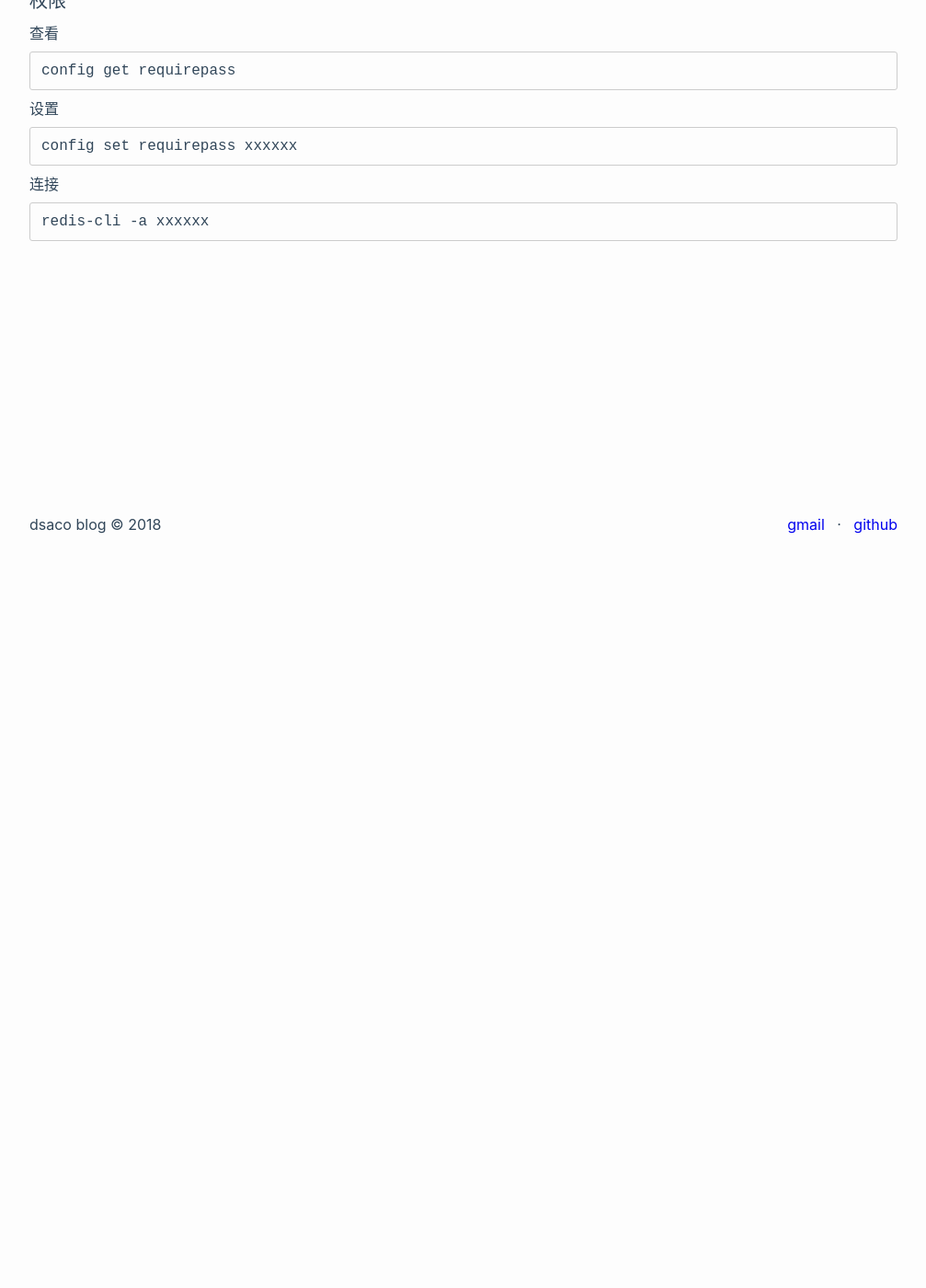
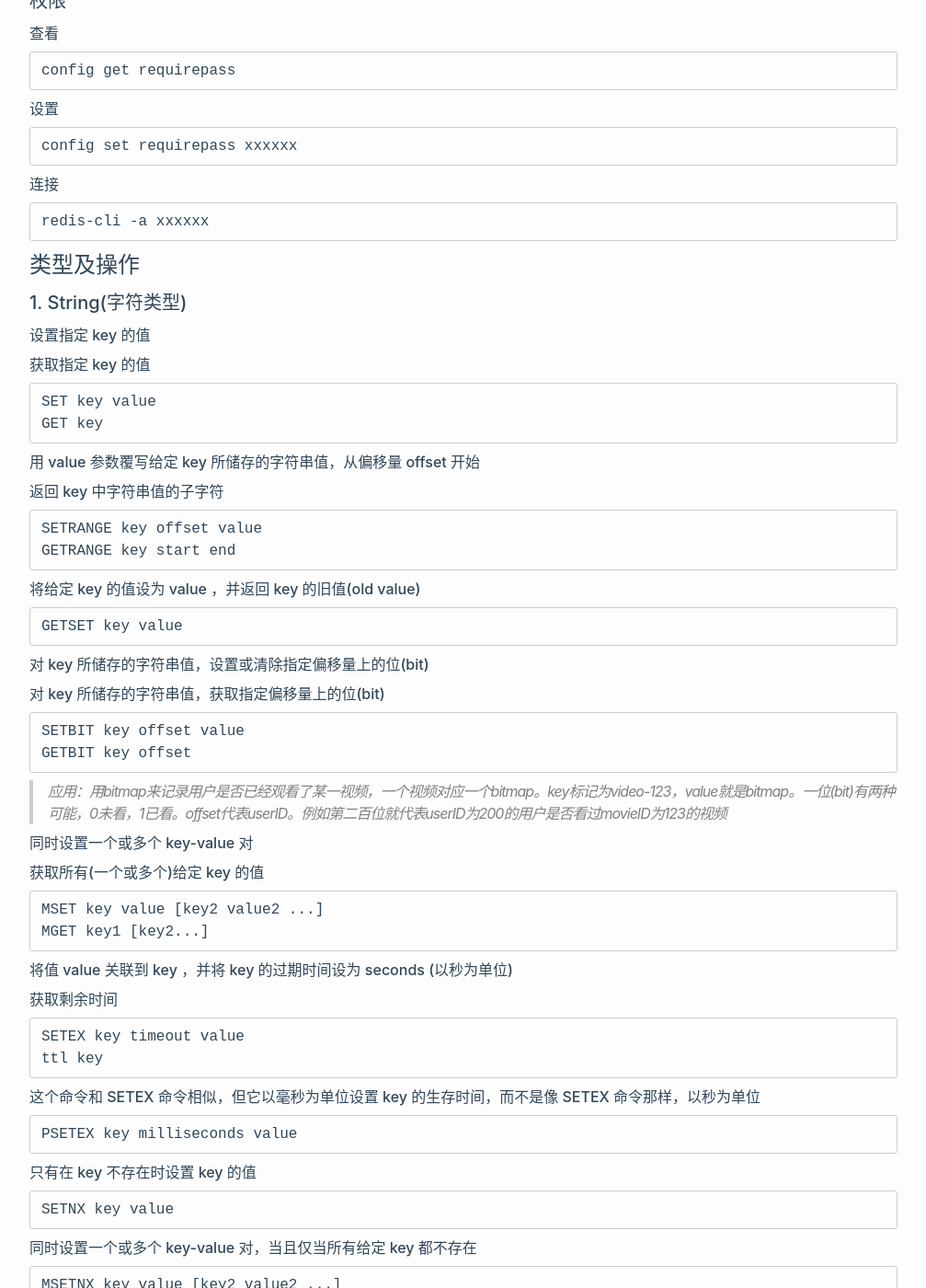
Before and after one commit to dsaco/dsaco.github.io-old, a Jekyll site: the page built from _posts/2018-10-29-redis.md, in a window 1280 px wide and 1400 px high, scrolled down 786 px. Shown: the whole window at 92% size, without its empty margins (136-1143 px from the left). Built offline with Jekyll 4.4.1, drawn with Linux system fonts in a browser that asks for light colours; before the commit the page ends 1152 px from its top, so only the background shows below that; some of the changed text lies outside the part shown.

Commit message:
Update 2018-10-29-redis.md

````diff
--- a/_posts/2018-10-29-redis.md
+++ b/_posts/2018-10-29-redis.md
@@ -1,6 +1,6 @@
 ---
 layout: post
-title:  "redis"
+title:  "Redis"
 date:   2018-10-29 11:00:00 +0800
 tags: Redis
 ---
@@ -37,3 +37,88 @@ config set requirepass xxxxxx
 ```
 redis-cli -a xxxxxx
 ```
+
+#### 类型及操作
+##### 1. String(字符类型)
+
+###### 设置指定 key 的值
+###### 获取指定 key 的值
+```
+SET key value
+GET key
+```
+
+###### 用 value 参数覆写给定 key 所储存的字符串值，从偏移量 offset 开始
+###### 返回 key 中字符串值的子字符
+```
+SETRANGE key offset value
+GETRANGE key start end
+```
+
+###### 将给定 key 的值设为 value ，并返回 key 的旧值(old value)
+```
+GETSET key value
+```
+
+###### 对 key 所储存的字符串值，设置或清除指定偏移量上的位(bit)
+###### 对 key 所储存的字符串值，获取指定偏移量上的位(bit)
+```
+SETBIT key offset value
+GETBIT key offset
+```
+> 应用：用bitmap来记录用户是否已经观看了某一视频，一个视频对应一个bitmap。key标记为video-123，value就是bitmap。一位(bit)有两种可能，0未看，1已看。offset代表userID。例如第二百位就代表userID为200的用户是否看过movieID为123的视频
+
+###### 同时设置一个或多个 key-value 对
+###### 获取所有(一个或多个)给定 key 的值
+```
+MSET key value [key2 value2 ...]
+MGET key1 [key2...]
+```
+
+###### 将值 value 关联到 key ，并将 key 的过期时间设为 seconds (以秒为单位)
+###### 获取剩余时间
+```
+SETEX key timeout value
+ttl key
+```
+
+###### 这个命令和 SETEX 命令相似，但它以毫秒为单位设置 key 的生存时间，而不是像 SETEX 命令那样，以秒为单位
+```
+PSETEX key milliseconds value
+```
+
+###### 只有在 key 不存在时设置 key 的值
+```
+SETNX key value
+```
+
+###### 同时设置一个或多个 key-value 对，当且仅当所有给定 key 都不存在
+```
+MSETNX key value [key2 value2 ...]
+```
+
+###### 返回 key 所储存的字符串值的长度
+```
+STRLEN key
+```
+
+###### 将 key 中储存的数字值增一
+###### 将 key 所储存的值加上给定的增量值（increment）
+###### 将 key 所储存的值加上给定的浮点增量值（increment）
+```
+INCR key
+INCRBY key increment
+INCRBYFLOAT key increment
+```
+
+###### 将 key 中储存的数字值减一
+###### key 所储存的值减去给定的减量值（decrement）
+```
+DECR key
+DECRBY key decrement
+```
+
+###### 如果 key 已经存在并且是一个字符串， APPEND 命令将指定的 value 追加到该 key 原来值（value）的末尾
+```
+APPEND key value
+```
````
